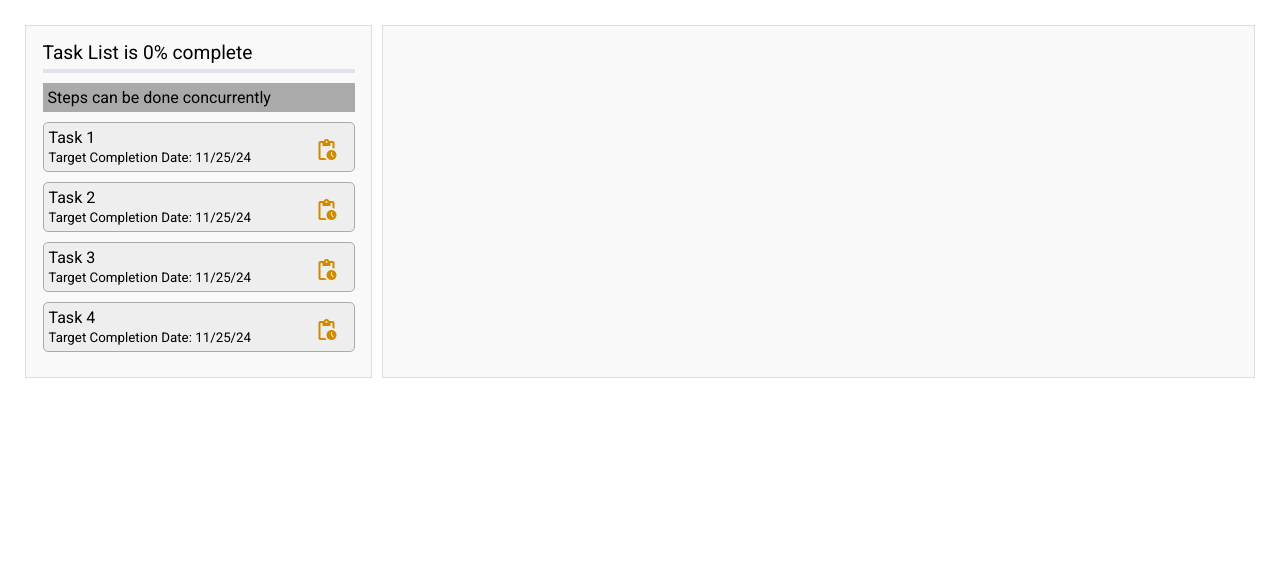
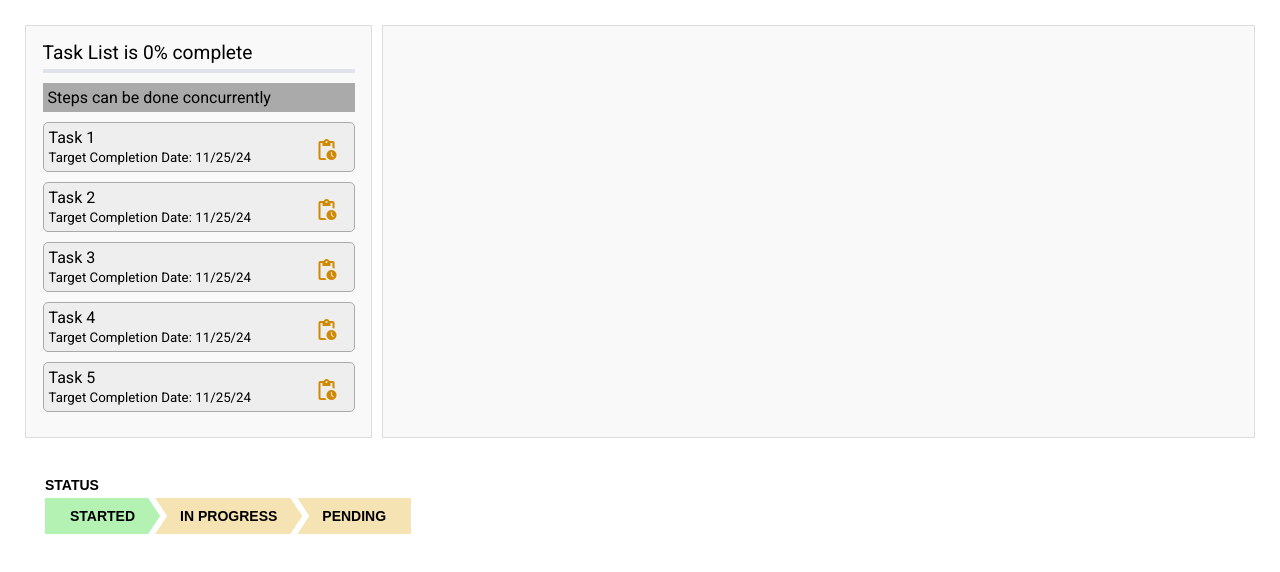
Before and after one commit to frankhale/angular-custom-stepper, an Angular app: page / in a window 1280 px wide. Shown: the top 572 px of the page. Built offline with nearby package versions, Linux system fonts and the light colour scheme.

Commit message:
Add step progress bar; fix percent complete formatting

```diff
--- a/src/app/app.component.html
+++ b/src/app/app.component.html
@@ -5,4 +5,9 @@
   <ng-template #task2><p>Task 2 questions go here!!!</p></ng-template>
   <ng-template #task3><p>Task 3 questions go here!!!</p></ng-template>
   <ng-template #task4><p>Task 4 questions go here!!!</p></ng-template>
+  <ng-template #task5><p>Task 5 questions go here!!!</p></ng-template>
+
+  <br />
+
+  <app-step-progress></app-step-progress>
 </div>
--- a/src/app/app.component.ts
+++ b/src/app/app.component.ts
@@ -4,9 +4,9 @@ import {MatStepperModule} from '@angular/material/stepper';
 import {MatFormFieldModule} from '@angular/material/form-field';
 import {MatInputModule} from '@angular/material/input';
 import {MatButtonModule} from '@angular/material/button';
-import {STEPPER_GLOBAL_OPTIONS} from '@angular/cdk/stepper';
 import {TaskListComponent} from './task-list/task-list.component';
 import {task} from './models/task';
+import {StepProgressComponent} from './step-progress/step-progress.component';
 
 @Component({
   selector: 'app-root',
@@ -18,6 +18,7 @@ import {task} from './models/task';
     MatInputModule,
     MatButtonModule,
     TaskListComponent,
+    StepProgressComponent,
   ],
   templateUrl: './app.component.html',
   styleUrl: './app.component.scss',
@@ -27,6 +28,7 @@ export class AppComponent implements OnInit {
   task2 = viewChild<TemplateRef<any>>("task2");
   task3 = viewChild<TemplateRef<any>>("task3");
   task4 = viewChild<TemplateRef<any>>("task4");
+  task5 = viewChild<TemplateRef<any>>("task5");
 
   tasks: task[] = [];
 
@@ -64,6 +66,14 @@ export class AppComponent implements OnInit {
         subTasks: 3,
         template: this.task4()
       },
+      {
+        id: crypto.randomUUID(),
+        title: 'Task 5',
+        completed: false,
+        targetCompletionDate: new Date(),
+        subTasks: 10,
+        template: this.task4()
+      },
     ];
   }
 }
--- /dev/null
+++ b/src/app/step-progress/step-progress.component.html
@@ -0,0 +1,8 @@
+<div class="status">
+  <span class="status-label">STATUS</span>
+  <div class="status-steps">
+    <div class="step started">STARTED</div>
+    <div class="step in-progress">IN PROGRESS</div>
+    <div class="step pending">PENDING</div>
+  </div>
+</div>
--- /dev/null
+++ b/src/app/step-progress/step-progress.component.scss
@@ -0,0 +1,77 @@
+.status {
+  font-family: Arial, sans-serif;
+  display: flex;
+  flex-direction: column;
+  align-items: flex-start;
+  margin: 20px;
+}
+
+.status-label {
+  font-size: 14px;
+  font-weight: bold;
+  margin-bottom: 5px;
+}
+
+.status-steps {
+  display: flex;
+  align-items: center;
+  gap: 0;
+}
+
+.step {
+  position: relative;
+  padding: 10px 25px;
+  color: black;
+  font-size: 14px;
+  font-weight: bold;
+  text-align: center;
+  display: flex;
+  align-items: center;
+  background-color: #f6e3b3;
+  clip-path: polygon(
+      12px 50%,
+      0 0,
+      calc(100% - 12px) 0,
+      100% 50%,
+      calc(100% - 12px) 100%,
+      0 100%
+  );
+  margin-left: -5px;
+}
+
+.step:first-child {
+  clip-path: polygon(
+      0 0,
+      calc(100% - 12px) 0,
+      100% 50%,
+      calc(100% - 12px) 100%,
+      0 100%
+  );
+  border-radius: 0;
+  margin-left: 0;
+}
+
+.step:last-child {
+  clip-path: polygon(
+      12px 50%,
+      0 0,
+      100% 0,
+      100% 100%,
+      0 100%,
+      12px 50%
+  );
+  margin-left: -5px;
+  border-radius: 0;
+}
+
+.step.started {
+  background-color: #b3f2b3;
+}
+
+.step.in-progress {
+  background-color: #f6e3b3;
+}
+
+.step.pending {
+  background-color: #f6e3b3;
+}
--- a/src/app/task-list/task-list.component.ts
+++ b/src/app/task-list/task-list.component.ts
@@ -44,7 +44,8 @@ export class TaskListComponent implements AfterViewInit, OnInit {
       return 0; // Avoid division by zero
     }
 
-    return (completed / total) * 100;
+    const progress = (completed / total) * 100;
+    return parseFloat(progress.toFixed(2));
   }
 
   completeTask(id: string) {
@@ -53,7 +54,7 @@ export class TaskListComponent implements AfterViewInit, OnInit {
     if (task) {
       task.completed = true;
 
-      const completedTasks = this.tasks().filter(t => t.completed).reduce((sum, task) => sum + task.subTasks, 0);;
+      const completedTasks = this.tasks().filter(t => t.completed).reduce((sum, task) => sum + task.subTasks, 0);
       this.progress = this.calculateProgress(this.totalTasks, completedTasks);
 
       console.log(`Total Tasks -> ${this.totalTasks}`);
```
Also changed, not shown: src/app/step-progress/step-progress.component.ts (added, +11 -0 lines), 1 other file (tests, documents, lock files or other folders).
